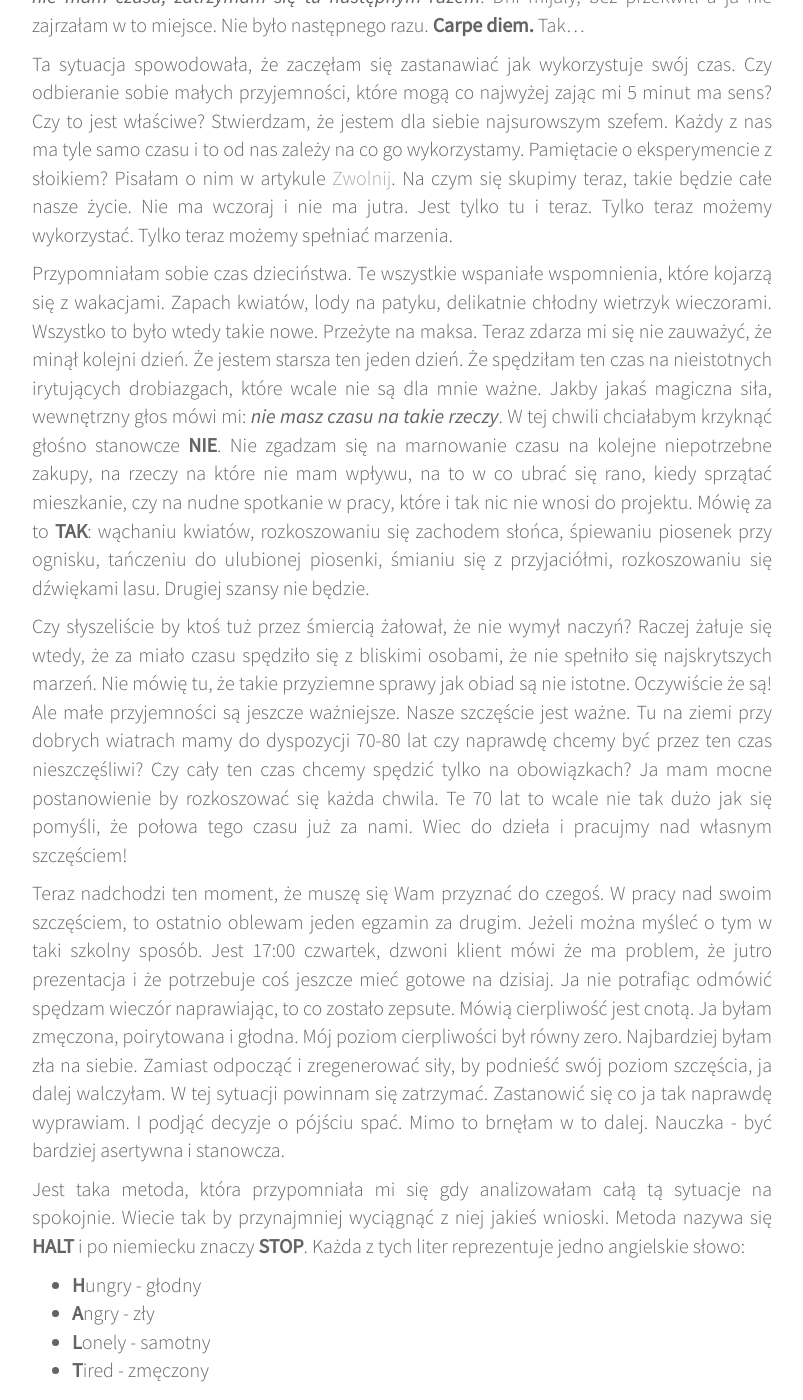
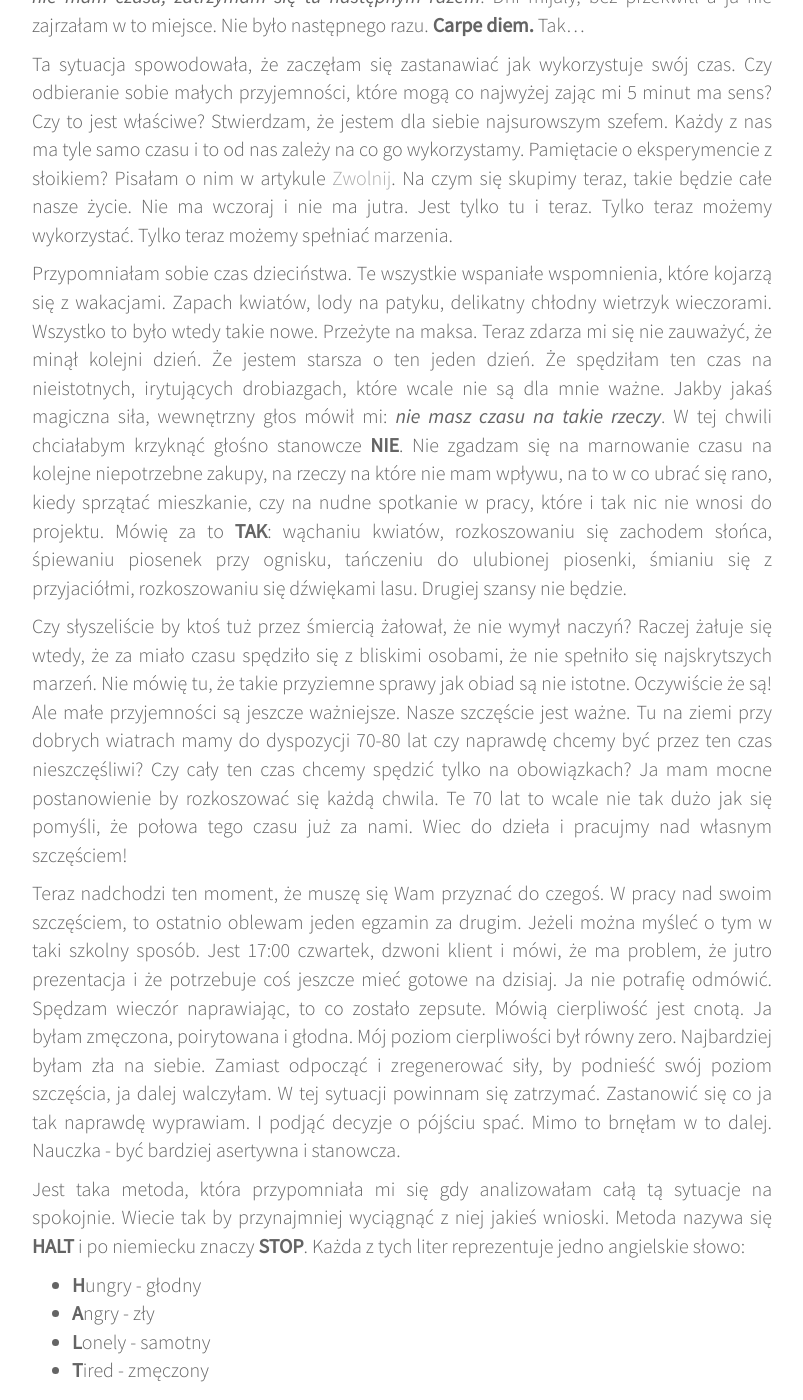
Before and after one commit to womanonrails/bemore.womanonrails.com, a Jekyll site: the page built from _posts/2017-06-19-make-your-time.md, in a window 1280 px wide and 1400 px high, scrolled down 1166 px. Shown: the whole window, without its empty margins (238-1041 px from the left). Built offline with Jekyll 4.4.1, drawn with Linux system fonts in a browser that asks for light colours; Markdown is read by kramdown in place of the engine named in the settings; comment, search, counter and statistics services are not loaded; some of the changed text lies outside the part shown.

Commit message:
Update misspell

```diff
--- a/_posts/2017-06-19-make-your-time.md
+++ b/_posts/2017-06-19-make-your-time.md
@@ -13,11 +13,11 @@ Na początku maja pomimo zimnych i deszczowych dni zakwit bez. Po długich oczek
 
 Ta sytuacja spowodowała, że zaczęłam się zastanawiać jak wykorzystuje swój czas. Czy odbieranie sobie małych przyjemności, które mogą co najwyżej zając mi 5 minut ma sens? Czy to jest właściwe? Stwierdzam, że jestem dla siebie najsurowszym szefem. Każdy z nas ma tyle samo czasu i to od nas zależy na co go wykorzystamy. Pamiętacie o eksperymencie z słoikiem? Pisałam o nim w artykule [Zwolnij](http://bemore.womanonrails.com/2017/04/23/slow-down.html). Na czym się skupimy teraz, takie będzie całe nasze życie. Nie ma wczoraj i nie ma jutra. Jest tylko tu i teraz. Tylko teraz możemy wykorzystać. Tylko teraz możemy spełniać marzenia.
 
-Przypomniałam sobie czas dzieciństwa. Te wszystkie wspaniałe wspomnienia, które kojarzą się z wakacjami. Zapach kwiatów, lody na patyku, delikatnie chłodny wietrzyk wieczorami. Wszystko to było wtedy takie nowe. Przeżyte na maksa. Teraz zdarza mi się nie zauważyć, że minął kolejni dzień. Że jestem starsza ten jeden dzień. Że spędziłam ten czas na nieistotnych irytujących drobiazgach, które wcale nie są dla mnie ważne. Jakby jakaś magiczna siła, wewnętrzny głos mówi mi: _nie masz czasu na takie rzeczy_. W tej chwili chciałabym krzyknąć głośno stanowcze **NIE**. Nie zgadzam się na marnowanie czasu na kolejne niepotrzebne zakupy, na rzeczy na które nie mam wpływu, na to w co ubrać się rano, kiedy sprzątać mieszkanie, czy na nudne spotkanie w pracy, które i tak nic nie wnosi do projektu. Mówię za to **TAK**: wąchaniu kwiatów, rozkoszowaniu się zachodem słońca, śpiewaniu piosenek przy ognisku, tańczeniu do ulubionej piosenki, śmianiu się z przyjaciółmi, rozkoszowaniu się dźwiękami lasu. Drugiej szansy nie będzie.
+Przypomniałam sobie czas dzieciństwa. Te wszystkie wspaniałe wspomnienia, które kojarzą się z wakacjami. Zapach kwiatów, lody na patyku, delikatny chłodny wietrzyk wieczorami. Wszystko to było wtedy takie nowe. Przeżyte na maksa. Teraz zdarza mi się nie zauważyć, że minął kolejni dzień. Że jestem starsza o ten jeden dzień. Że spędziłam ten czas na nieistotnych, irytujących drobiazgach, które wcale nie są dla mnie ważne. Jakby jakaś magiczna siła, wewnętrzny głos mówił mi: _nie masz czasu na takie rzeczy_. W tej chwili chciałabym krzyknąć głośno stanowcze **NIE**. Nie zgadzam się na marnowanie czasu na kolejne niepotrzebne zakupy, na rzeczy na które nie mam wpływu, na to w co ubrać się rano, kiedy sprzątać mieszkanie, czy na nudne spotkanie w pracy, które i tak nic nie wnosi do projektu. Mówię za to **TAK**: wąchaniu kwiatów, rozkoszowaniu się zachodem słońca, śpiewaniu piosenek przy ognisku, tańczeniu do ulubionej piosenki, śmianiu się z przyjaciółmi, rozkoszowaniu się dźwiękami lasu. Drugiej szansy nie będzie.
 
-Czy słyszeliście by ktoś tuż przez śmiercią żałował, że nie wymył naczyń? Raczej żałuje się wtedy, że za miało czasu spędziło się z bliskimi osobami, że nie spełniło się najskrytszych marzeń. Nie mówię tu, że takie przyziemne sprawy jak obiad są nie istotne. Oczywiście że są! Ale małe przyjemności są jeszcze ważniejsze. Nasze szczęście jest ważne. Tu na ziemi przy dobrych wiatrach mamy do dyspozycji 70-80 lat czy naprawdę chcemy być przez ten czas nieszczęśliwi? Czy cały ten czas chcemy spędzić tylko na obowiązkach? Ja mam mocne postanowienie by rozkoszować się każda chwila. Te 70 lat to wcale nie tak dużo jak się pomyśli, że połowa tego czasu już za nami. Wiec do dzieła i pracujmy nad własnym szczęściem!
+Czy słyszeliście by ktoś tuż przez śmiercią żałował, że nie wymył naczyń? Raczej żałuje się wtedy, że za miało czasu spędziło się z bliskimi osobami, że nie spełniło się najskrytszych marzeń. Nie mówię tu, że takie przyziemne sprawy jak obiad są nie istotne. Oczywiście że są! Ale małe przyjemności są jeszcze ważniejsze. Nasze szczęście jest ważne. Tu na ziemi przy dobrych wiatrach mamy do dyspozycji 70-80 lat czy naprawdę chcemy być przez ten czas nieszczęśliwi? Czy cały ten czas chcemy spędzić tylko na obowiązkach? Ja mam mocne postanowienie by rozkoszować się każdą chwila. Te 70 lat to wcale nie tak dużo jak się pomyśli, że połowa tego czasu już za nami. Wiec do dzieła i pracujmy nad własnym szczęściem!
 
-Teraz nadchodzi ten moment, że muszę się Wam przyznać do czegoś. W pracy nad swoim szczęściem, to ostatnio oblewam jeden egzamin za drugim. Jeżeli można myśleć o tym w taki szkolny sposób. Jest 17:00 czwartek, dzwoni klient mówi że ma problem, że jutro prezentacja i że potrzebuje coś jeszcze mieć gotowe na dzisiaj. Ja nie potrafiąc odmówić spędzam wieczór naprawiając, to co zostało zepsute. Mówią cierpliwość jest cnotą. Ja byłam zmęczona, poirytowana i głodna. Mój poziom cierpliwości był równy zero. Najbardziej byłam zła na siebie. Zamiast odpocząć i zregenerować siły, by podnieść swój poziom szczęścia, ja dalej walczyłam. W tej sytuacji powinnam się zatrzymać. Zastanowić się co ja tak naprawdę wyprawiam. I podjąć decyzje o pójściu spać. Mimo to brnęłam w to dalej. Nauczka - być bardziej asertywna i stanowcza.
+Teraz nadchodzi ten moment, że muszę się Wam przyznać do czegoś. W pracy nad swoim szczęściem, to ostatnio oblewam jeden egzamin za drugim. Jeżeli można myśleć o tym w taki szkolny sposób. Jest 17:00 czwartek, dzwoni klient i mówi, że ma problem, że jutro prezentacja i że potrzebuje coś jeszcze mieć gotowe na dzisiaj. Ja nie potrafię odmówić. Spędzam wieczór naprawiając, to co zostało zepsute. Mówią cierpliwość jest cnotą. Ja byłam zmęczona, poirytowana i głodna. Mój poziom cierpliwości był równy zero. Najbardziej byłam zła na siebie. Zamiast odpocząć i zregenerować siły, by podnieść swój poziom szczęścia, ja dalej walczyłam. W tej sytuacji powinnam się zatrzymać. Zastanowić się co ja tak naprawdę wyprawiam. I podjąć decyzje o pójściu spać. Mimo to brnęłam w to dalej. Nauczka - być bardziej asertywna i stanowcza.
 
 Jest taka metoda, która przypomniała mi się gdy analizowałam całą tą sytuacje na spokojnie. Wiecie tak by przynajmniej wyciągnąć z niej jakieś wnioski. Metoda nazywa się **HALT** i po niemiecku znaczy **STOP**. Każda z tych liter reprezentuje jedno angielskie słowo:
 
```
Also changed, not shown: other parts of _posts/2017-06-19-make-your-time.md (+1 -1 lines), 2 other files.
